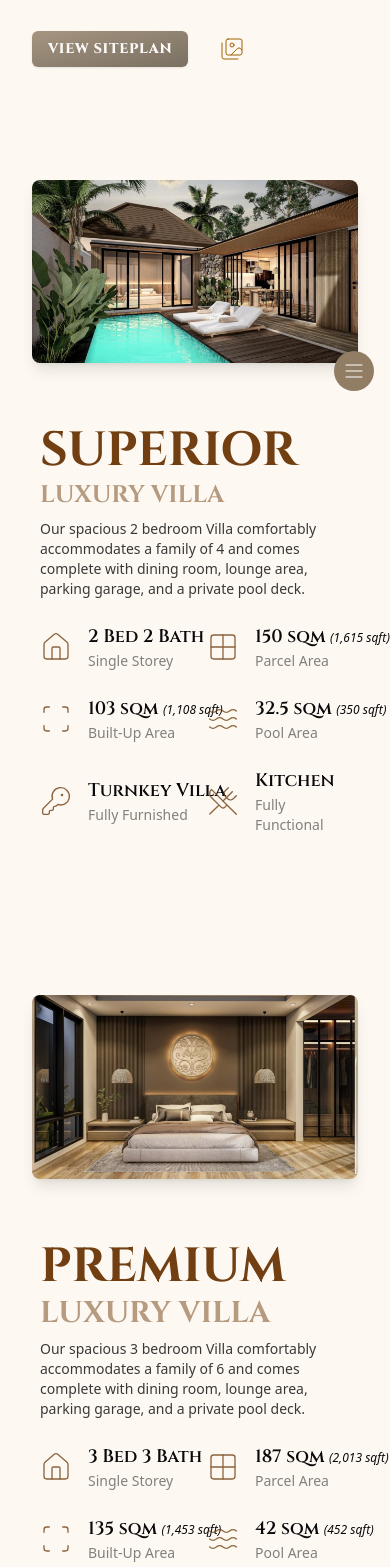
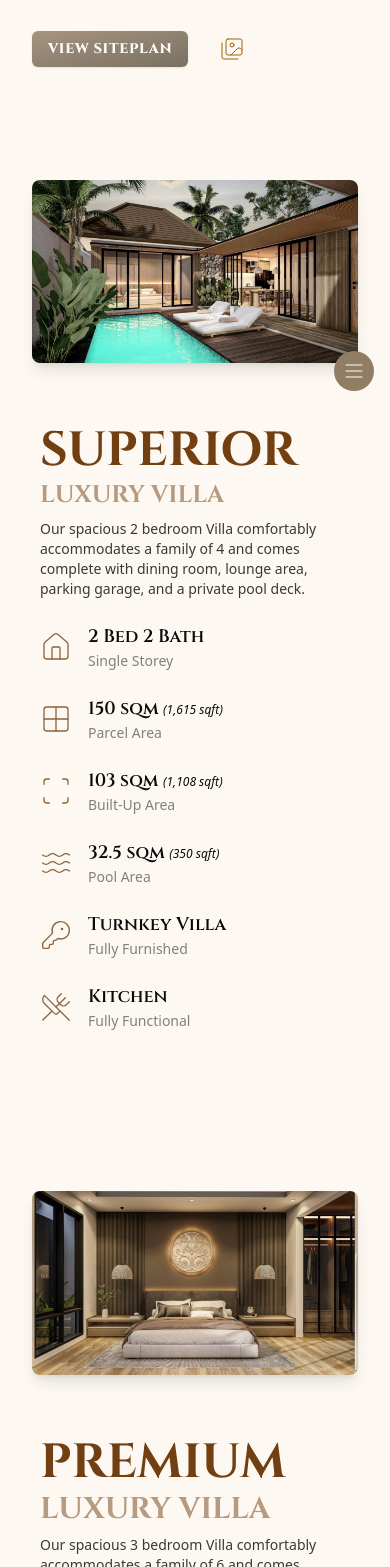
Before and after one commit to goldenretreatlombokvilla/gr_villa_280508, a Next.js app: page /villas in a window 390 px wide. Shown: the part 433-2000 px from the top of the page. Built offline with nearby package versions, Linux system fonts and the light colour scheme.

Commit message:
copy send

```diff
--- a/app/(site)/invest/page.tsx
+++ b/app/(site)/invest/page.tsx
@@ -43,7 +43,7 @@ export default function Invest() {
                 10 - 16% per annum projected yield
               </h2>
               <p className="font-sans text-md text-balance">
-                Golden Retreat Lombok Villa represents a unique opportunity to
+                Golden Retreat Lombok Villa presents a unique opportunity to
                 capitalise on Lombok’s rise as a top destination for holiday
                 makers who seek out the island’s unspoilt natural beauty. Just
                 an hour's boat ride from Bali, Lombok attracts thousands of
--- a/app/(site)/villas/page.tsx
+++ b/app/(site)/villas/page.tsx
@@ -242,8 +242,8 @@ export default function Invest() {
                   height={300}
                   className="w-full h-auto object-cover aspect-video lg:aspect-square rounded-lg shadow-lg"
                 />
-                <div className="grid grid-cols-2 gap-6 lg:gap-8 w-full px-2 lg:text-xl text-md">
-                  <div className="flex flex-col gap-2 col-span-2">
+                <div className="md:grid md:grid-cols-2 flex flex-col gap-6 lg:gap-8 w-full px-2 lg:text-xl text-md">
+                  <div className="flex flex-col gap-2 md:col-span-2">
                     <p className="text-5xl text-yellow-900 font-bold uppercase ">
                       Superior
                     </p>
@@ -345,8 +345,8 @@ export default function Invest() {
                   height={300}
                   className="w-full h-full  object-cover aspect-video lg:aspect-square rounded-lg shadow-lg"
                 />
-                <div className="grid grid-cols-2 lg:grid-cols-2  gap-6 w-full px-2 lg:text-xl text-md">
-                  <div className="flex flex-col gap-2 col-span-2">
+                <div className="md:grid flex flex-col md:grid-cols-2 gap-6 w-full px-2 lg:text-xl text-md">
+                  <div className="flex flex-col gap-2 md:col-span-2">
                     <p className="text-5xl text-yellow-900 font-bold uppercase ">
                       Premium
                     </p>
```
